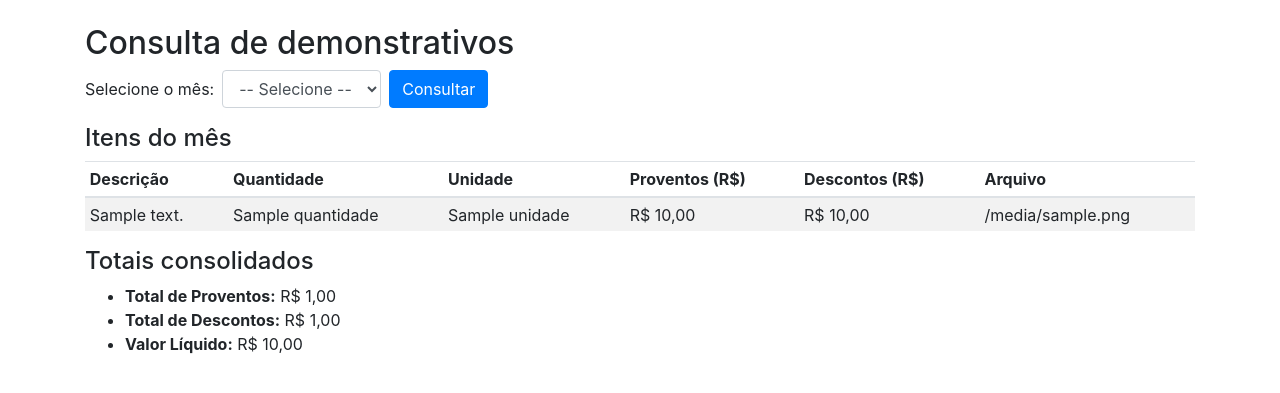
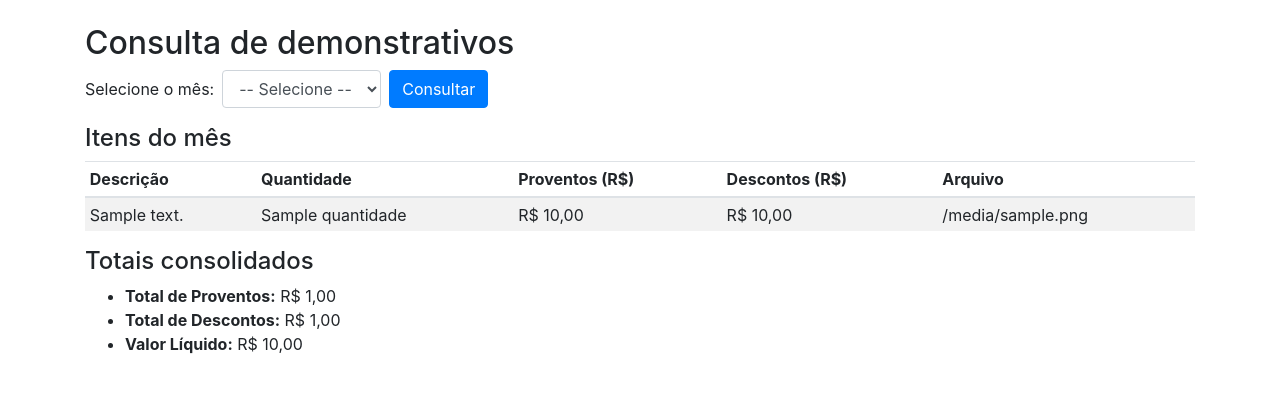
Before and after one commit to GloedenJoao/traking_income2, a FastAPI app: template app/templates/consulta.html in a window 1280 px wide. Shown: the part 56-449 px from the top of the page. Run offline with FastAPI, Linux system fonts and the light colour scheme; the template is opened without the code that fills it: most values are stand-ins (such as "Sample title", 1, 10 or a date in 2020); parts of the project's set-up code (start-up, migrations or seed data) failed here and were passed over.

Commit message:
Remove unidade column usage

```diff
--- a/app/app.py
+++ b/app/app.py
@@ -82,7 +82,6 @@ def init_db():
             mes_ano TEXT,
             descricao TEXT,
             quantidade TEXT,
-            unidade TEXT,
             proventos REAL,
             descontos REAL
         )
@@ -114,15 +113,14 @@ def insert_statement(file_name: str, parsed: dict) -> None:
     cur = conn.cursor()
     for item in items:
         cur.execute(
-            '''INSERT INTO item_view (file_name, mes_key, mes_ano, descricao, quantidade, unidade, proventos, descontos)
-               VALUES (?,?,?,?,?,?,?,?)''',
+            '''INSERT INTO item_view (file_name, mes_key, mes_ano, descricao, quantidade, proventos, descontos)
+               VALUES (?,?,?,?,?,?,?)''',
             (
                 file_name,
                 mes_key,
                 mes_ano,
                 item['descricao'],
                 item.get('quantidade'),
-                item.get('unidade'),
                 item.get('proventos'),
                 item.get('descontos'),
             )
@@ -172,9 +170,9 @@ def get_items_by_month(mes_key: str):
     conn = get_db_connection()
     cur = conn.cursor()
     cur.execute(
-        '''SELECT descricao, quantidade, unidade, proventos, descontos, file_name
+        '''SELECT descricao, quantidade, proventos, descontos, file_name
            FROM item_view WHERE mes_key = ? ORDER BY descricao''',
-        (mes_key,)
+        (mes_key,),
     )
     rows = cur.fetchall()
     conn.close()
--- a/app/templates/consulta.html
+++ b/app/templates/consulta.html
@@ -19,7 +19,6 @@
       <tr>
         <th>Descrição</th>
         <th>Quantidade</th>
-        <th>Unidade</th>
         <th>Proventos (R$)</th>
         <th>Descontos (R$)</th>
         <th>Arquivo</th>
@@ -30,7 +29,6 @@
       <tr>
         <td>{{ row['descricao'] }}</td>
         <td>{{ row['quantidade'] or '-' }}</td>
-        <td>{{ row['unidade'] or '-' }}</td>
         <td>{{ row['proventos'] | currency_br }}</td>
         <td>{{ row['descontos'] | currency_br }}</td>
         <td>{{ row['file_name'] }}</td>
```
Also changed, not shown: app/parse_utils.py (+4 -5 lines).
